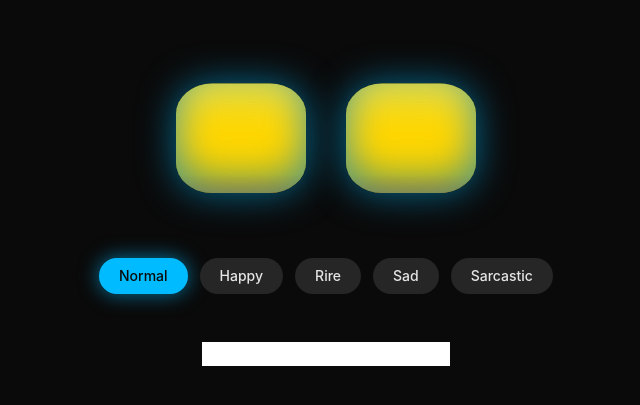
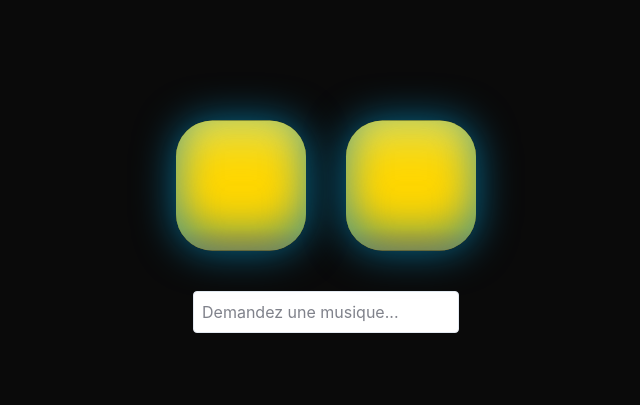
Before and after one commit to Mickael-Andjtv/vesper-front, a Next.js app: page /vesper in a window 1280 px wide. Shown: the part 177-582 px from the top of the page, without its empty margins (314-954 px from the left). Built offline with nearby package versions, Linux system fonts and the light colour scheme.

Commit message:
feat: enhance emotion handling and integrate audio playback in InputText component

```diff
--- a/app/vesper/page.tsx
+++ b/app/vesper/page.tsx
@@ -1,9 +1,10 @@
 "use client";
 
-import { useState } from "react";
+import { useEffect, useState } from "react";
 import { EmoEyes } from "@/features/vesperFace/components";
 import { Emotion } from "@/features/vesperFace/types/emotion.types";
 import InputText from "@/features/inputText/components";
+import { QueryResponse } from "@/src/api";
 
 const EMOTIONS: { key: Emotion; label: string }[] = [
   { key: "normal", label: "Normal" },
@@ -15,30 +16,45 @@ const EMOTIONS: { key: Emotion; label: string }[] = [
 
 export default function Home() {
   const [emotion, setEmotion] = useState<Emotion>("normal");
+  const [data, setData] = useState<QueryResponse>();
+
+  useEffect(() => {
+    if (!data) return;
+    console.log(data);
+
+    const newEmotion = data.emotion || "normal";
+    if (emotion !== newEmotion) {
+      switch (data.emotion) {
+        case "neutral":
+          setEmotion("normal");
+          break;
+        case "happy":
+          setEmotion("happy");
+          break;
+        case "sad":
+          setEmotion("sad");
+          break;
+        case "thinking":
+          setEmotion("normal");
+          break;
+        case "sarcastic":
+          setEmotion("laugh");
+          break;
+        case "surprised":
+          setEmotion("sarcastic");
+          break;
+
+        default:
+          setEmotion("normal");
+          break;
+      }
+    }
+  }, [data]);
 
   return (
     <div className="flex min-h-screen flex-col items-center justify-center gap-12 bg-neutral-950 p-6">
       <EmoEyes size={130} emotion={emotion} />
-
-      <div className="flex flex-wrap items-center justify-center gap-3">
-        {EMOTIONS.map((e) => {
-          const active = e.key === emotion;
-          return (
-            <button
-              key={e.key}
-              onClick={() => setEmotion(e.key)}
-              className={`rounded-full px-5 py-2 text-sm font-medium transition-all ${
-                active
-                  ? "bg-[#00BBFF] text-neutral-950 shadow-[0_0_20px_rgba(0,187,255,0.6)]"
-                  : "bg-neutral-800 text-neutral-200 hover:bg-neutral-700"
-              }`}
-            >
-              {e.label}
-            </button>
-          );
-        })}
-      </div>
-      <InputText />
+      <InputText setData={setData} />
     </div>
   );
 }
--- a/features/inputText/components/index.tsx
+++ b/features/inputText/components/index.tsx
@@ -1,9 +1,25 @@
-import React, { useEffect, useState } from "react";
+import React, {
+  Dispatch,
+  SetStateAction,
+  useEffect,
+  useState,
+  useRef,
+} from "react";
 import { useGenerate } from "../hooks/useGenerate";
+import { QueryResponse } from "@/src/api";
 
-const InputText = () => {
+type props = {
+  setData: Dispatch<SetStateAction<QueryResponse | undefined>>;
+};
+
+const InputText = ({ setData }: props) => {
   const [prompt, setPrompt] = useState<string>("");
+  const [isMusic, setMusic] = useState(false);
+  const [audioUrl, setAudioUrl] = useState<string>("");
+  const audioRef = useRef<HTMLAudioElement>(null);
+
   const { mutate, data, isPending, isSuccess } = useGenerate();
+
   const sendRequest = (e: React.KeyboardEvent<HTMLInputElement>) => {
     if (e.key === "Enter") {
       console.log(prompt);
@@ -12,19 +28,67 @@ const InputText = () => {
   };
 
   useEffect(() => {
-    if (isSuccess) console.log(data);
-  }, [isSuccess]);
+    if (isSuccess && data) {
+      setData({ ...data });
+      if (data.action === "play_music") {
+        setMusic(true);
+        // ✅ Construire l'URL DIRECTE du backend
+        const musicQuery = data.action_data || prompt;
+        const streamUrl = `http://localhost:8000/music/stream?query=${encodeURIComponent(musicQuery)}`;
+        setAudioUrl(streamUrl);
+        console.log("URL audio:", streamUrl);
+      }
+    }
+  }, [isSuccess, data, prompt]);
+
+  // ✅ Utiliser l'URL directement dans l'élément audio
+  useEffect(() => {
+    if (audioUrl && audioRef.current) {
+      console.log("Chargement de l'audio depuis:", audioUrl);
+      audioRef.current.src = audioUrl;
+      audioRef.current.load();
+
+      // Tentative de lecture automatique
+      const playPromise = audioRef.current.play();
+      if (playPromise !== undefined) {
+        playPromise.catch(err => {
+          console.log("Auto-play bloqué par le navigateur:", err);
+          // L'utilisateur devra cliquer sur le bouton play
+        });
+      }
+    }
+  }, [audioUrl]);
 
   return (
-    <div className="flex justify-center items-center gap-7">
+    <div className="flex flex-col justify-center items-center gap-7">
       <input
         type="text"
-
-        className="bg-white"
+        className="bg-white p-2 rounded border"
         value={prompt}
         onChange={(e) => setPrompt(e.target.value)}
         onKeyDown={sendRequest}
+        disabled={isPending}
+        placeholder="Demandez une musique..."
       />
+
+      {isMusic && audioUrl && (
+        <div className="w-full max-w-md">
+          <audio
+            ref={audioRef}
+            controls
+            autoPlay
+            className="mt-4 w-full"
+            onError={(e) => {
+              console.error("Erreur de lecture audio:", e);
+              const target = e.target as HTMLAudioElement;
+              console.error("Src actuel:", target.src);
+            }}
+            onLoadedMetadata={() => {
+              console.log("Audio chargé avec succès !");
+            }}
+          />
+        </div>
+      )}
     </div>
   );
 };
--- a/features/inputText/hooks/useGenerate.ts
+++ b/features/inputText/hooks/useGenerate.ts
@@ -1,11 +1,12 @@
 import { QueryClient } from "@/src/api";
 import { vesperAPi } from "@/src/api/apiClient";
-import { useMutation } from "@tanstack/react-query";
+import { useMutation, useQueryClient } from "@tanstack/react-query";
 
 export const useGenerate = () => {
-  //   const queryClient = useQueryClient();
+  const queryClient = useQueryClient();
   return useMutation({
     mutationFn: (data: QueryClient) => vesperAPi.generateResponseQuery(data),
+    onSuccess: () => queryClient.invalidateQueries({ queryKey: ["music"] }),
     onError: (err) => console.log(err),
     retry: false,
   });
--- a/src/api/apiClient.ts
+++ b/src/api/apiClient.ts
@@ -1,8 +1,7 @@
 import { OpenAPI } from "./core/OpenAPI";
 import { DefaultService } from "./services/DefaultService";
 
-OpenAPI.BASE = "http://localhost:8000"
+OpenAPI.BASE = "http://localhost:8000";
 export const vesperAPi = {
   generateResponseQuery: DefaultService.generateGeneratePost,
-  getStreamMusic: DefaultService.streamMusicMusicStreamGet,
 };
```
